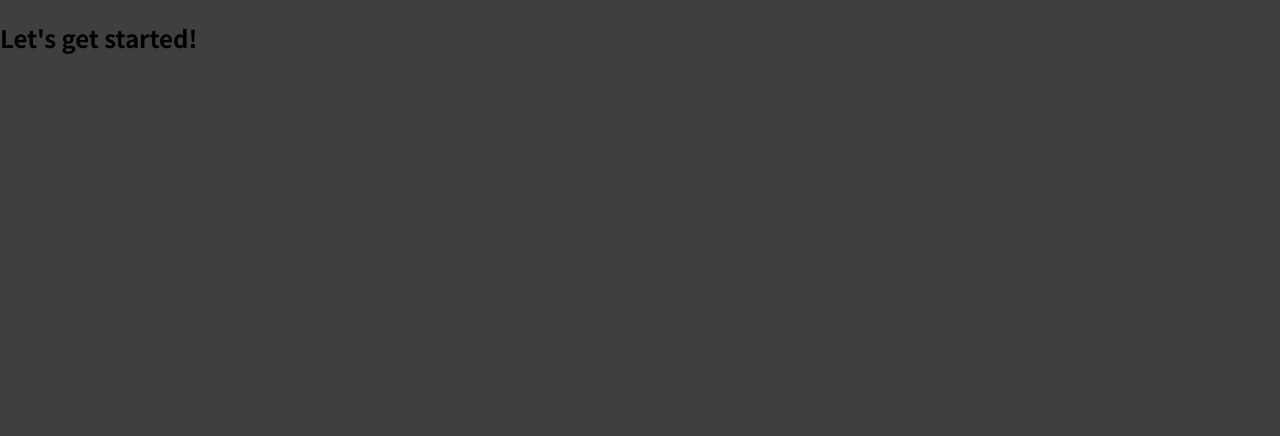
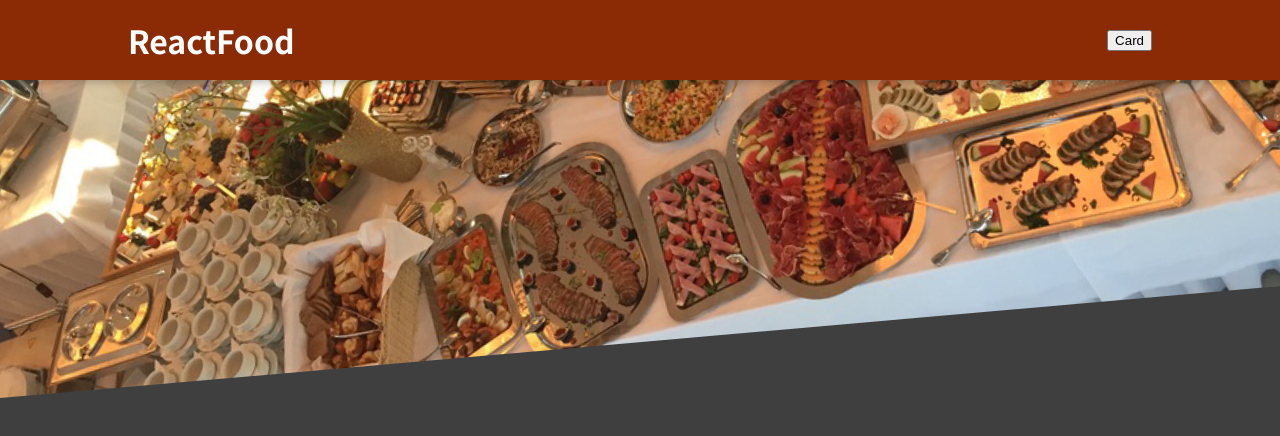
Before and after one commit to hamzaig/ReactFood, a React (Create React App) app: page / in a window 1280 px wide. Shown: the top 436 px of the page. Built offline with nearby package versions, Linux system fonts and the light colour scheme.

Commit message:
003 Adding a _Header_ Component

```diff
--- a/src/App.js
+++ b/src/App.js
@@ -1,9 +1,12 @@
-function App() {
+import React from 'react'
+import Header from './components/Layout/Header';
+
+const App = () => {
   return (
-    <div>
-      <h2>Let's get started!</h2>
-    </div>
-  );
+    <>
+      <Header />
+    </>
+  )
 }
 
-export default App;
+export default App
--- a/src/components/Layout/Header.js
+++ b/src/components/Layout/Header.js
@@ -5,11 +5,11 @@
 const Header = () => {
     return (
         <>
-            <header>
+            <header className={classes.header}>
                 <h1>ReactFood</h1>
                 <button>Card</button>
             </header>
-            <div>
+            <div className={classes['main-image']}>
                 <img src={mealsImage} alt="A table full of delicious food!" />
             </div>
         </>
```
Also changed, not shown: 1 other file (tests, documents, lock files or other folders).
